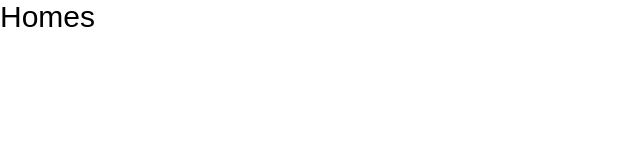
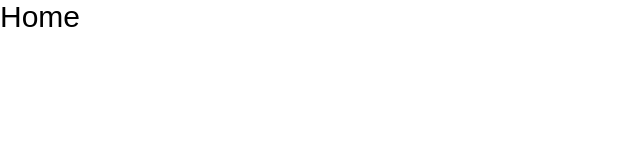
Before and after one commit to agusnarvaez/abuk-landing-page, a React (Vite) app: page / in a window 1280 px wide. Shown: the top 160 px of the page, without its empty margins (0-640 px from the left). Built offline with nearby package versions, Linux system fonts and the light colour scheme; a web font is replaced by a local one.

Commit message:
Corrijo contenido de home para test

```diff
--- a/src/pages/Home/Home.tsx
+++ b/src/pages/Home/Home.tsx
@@ -3,7 +3,7 @@
 export default function Home() {
   return (
     <>
-      <h1>Homes</h1>
+      <h1>Home</h1>
     </>
   )
 }
```
